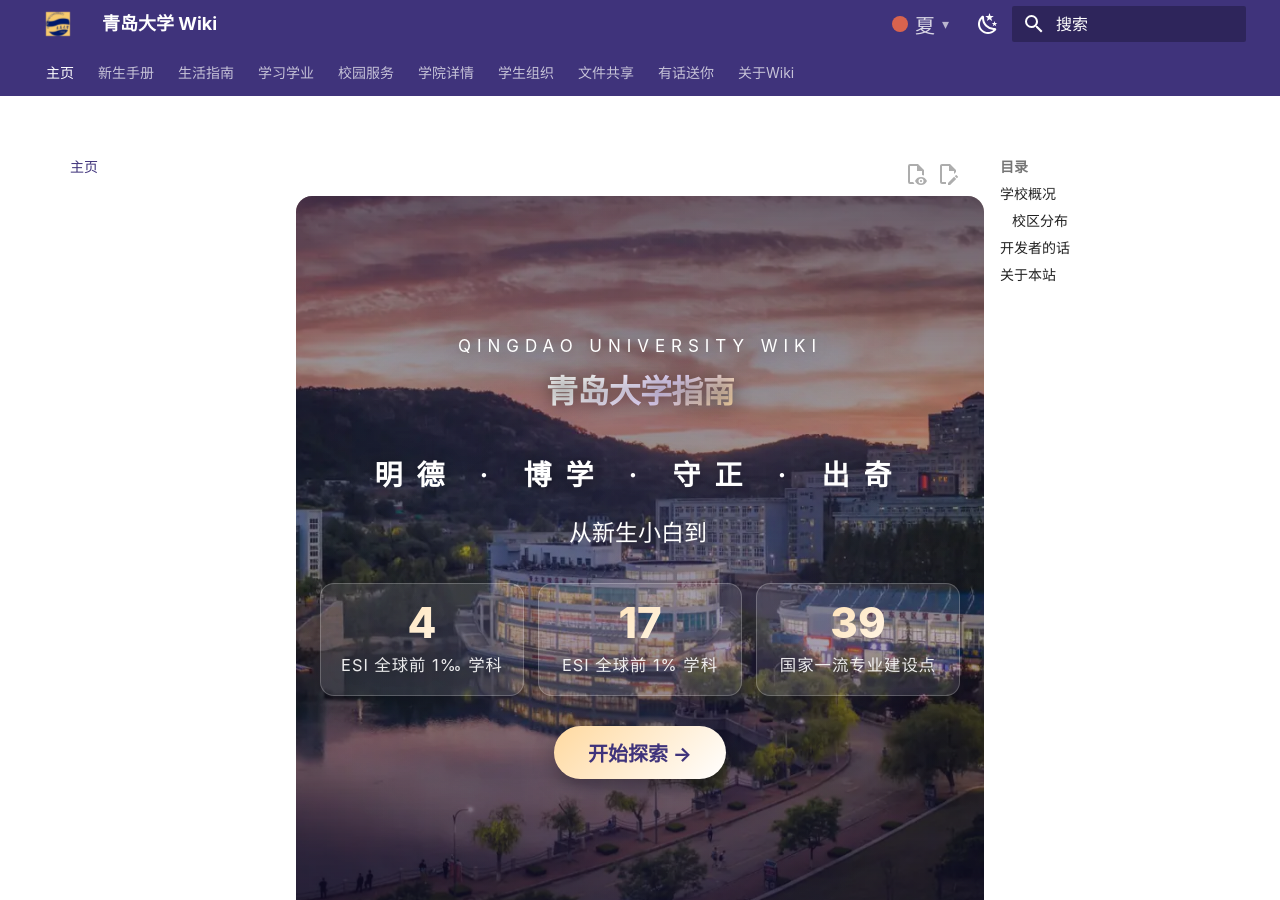
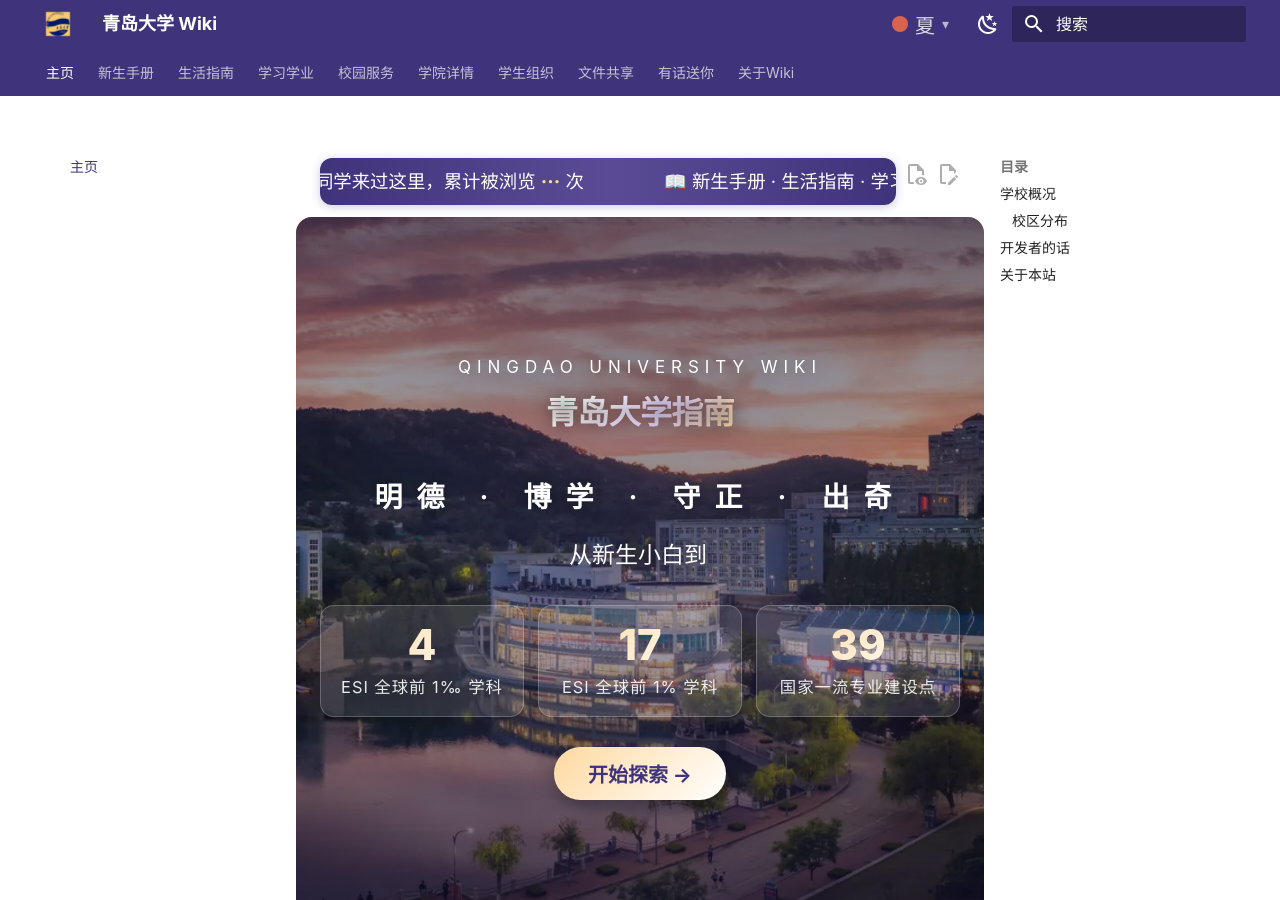
Before and after one commit to IceofTea/QDU-Wiki, an MkDocs documentation site: the page built from docs/index.md, in a window 1280 px wide and 900 px high. Built offline with MkDocs 1.6.1 and Material for MkDocs 9.7.7, drawn with Linux system fonts in a browser that asks for light colours; comment, search, counter and statistics services are not loaded.

Commit message:
新增计数器功能

```diff
--- a/docs/index.md
+++ b/docs/index.md
@@ -1,3 +1,18 @@
+<div class="visit-bar" id="visit-bar">
+  <div class="visit-bar__track">
+    <div class="visit-bar__group">
+      <span class="visit-bar__msg">👋 欢迎来到青岛大学 Wiki，已有 <b data-counter="uv">···</b> 位同学来过这里，累计被浏览 <b data-counter="pv">···</b> 次</span>
+      <span class="visit-bar__msg">📖 新生手册 · 生活指南 · 学习学业 · 校园服务，过来人的真心话，都在这里</span>
+    </div>
+    <div class="visit-bar__group">
+      <span class="visit-bar__msg">👋 欢迎来到青岛大学 Wiki，已有 <b data-counter="uv">···</b> 位同学来过这里，累计被浏览 <b data-counter="pv">···</b> 次</span>
+      <span class="visit-bar__msg">📖 新生手册 · 生活指南 · 学习学业 · 校园服务，过来人的真心话，都在这里</span>
+    </div>
+  </div>
+  <span id="busuanzi_value_site_uv" hidden></span>
+  <span id="busuanzi_value_site_pv" hidden></span>
+</div>
+
 <div class="hero">
 
 <img class="hero-bg" src="assets/spring.webp" data-seasonal alt="校园四季" />
--- /dev/null
+++ b/docs/javascripts/visit-counter.js
@@ -0,0 +1,56 @@
+// 主页滚动统计栏：读取 Vercount（兼容不蒜子标签）统计值，填充到滚动栏并缓存，
+// 兼容 navigation.instant 返回主页时回填，外部统计服务不可用时优雅降级为占位符。
+(function () {
+  'use strict';
+
+  var STORAGE_KEY = 'qdu-wiki-visit-v1';
+  var MAX_TRIES = 24; // 轮询上限约 12s，等待 Vercount 首次返回
+
+  var last = null;
+
+  function restore() {
+    try {
+      var raw = sessionStorage.getItem(STORAGE_KEY);
+      if (raw) last = JSON.parse(raw);
+    } catch (e) { last = null; }
+  }
+
+  function readValue(id) {
+    var el = document.getElementById(id);
+    if (!el) return '';
+    return (el.textContent || '').trim();
+  }
+
+  function apply() {
+    var pv = readValue('busuanzi_value_site_pv');
+    var uv = readValue('busuanzi_value_site_uv');
+
+    if (pv && uv) {
+      last = { pv: pv, uv: uv };
+      try { sessionStorage.setItem(STORAGE_KEY, JSON.stringify(last)); } catch (e) {}
+    }
+    if (!last) return;
+
+    document.querySelectorAll('[data-counter="pv"]').forEach(function (el) {
+      el.textContent = last.pv;
+    });
+    document.querySelectorAll('[data-counter="uv"]').forEach(function (el) {
+      el.textContent = last.uv;
+    });
+  }
+
+  var started = false;
+  function start() {
+    if (started) return;
+    started = true;
+    var tries = 0;
+    var timer = setInterval(function () {
+      apply();
+      if (++tries >= MAX_TRIES) clearInterval(timer);
+    }, 500);
+  }
+
+  restore();
+  document.addEventListener('DOMContentLoaded', start);
+  document.addEventListener('DOMContentSwitch', function () { restore(); apply(); });
+})();
--- a/docs/stylesheets/extra.css
+++ b/docs/stylesheets/extra.css
@@ -193,6 +193,43 @@
   }
 }
 
+/* ========== 主页访问统计滚动栏 ========== */
+.visit-bar {
+  position: relative;
+  overflow: hidden;
+  border-radius: 12px;
+  margin: 4px 0 12px;
+  color: #fff;
+  background: linear-gradient(90deg, #3F337B, #5B4B96 50%, #3F337B);
+  box-shadow: 0 2px 10px rgba(63, 51, 123, 0.25);
+}
+.visit-bar__track {
+  display: flex;
+  width: max-content;
+  animation: visit-scroll 26s linear infinite;
+}
+.visit-bar:hover .visit-bar__track {
+  animation-play-state: paused;
+}
+.visit-bar__group {
+  display: flex;
+  align-items: center;
+  white-space: nowrap;
+}
+.visit-bar__msg {
+  padding: 9px 0;
+  margin-right: 80px;
+  font-size: 0.92rem;
+}
+.visit-bar__msg b {
+  color: #ffd9a0;
+  font-weight: 800;
+}
+@keyframes visit-scroll {
+  from { transform: translateX(0); }
+  to   { transform: translateX(-50%); }
+}
+
 /* ========== 主页 Hero ========== */
 .hero {
   position: relative;
@@ -373,6 +410,13 @@
 
 /* 小屏适配 */
 @media screen and (max-width: 720px) {
+  .visit-bar {
+    margin: 4px 0 10px;
+  }
+  .visit-bar__msg {
+    font-size: 0.84rem;
+    margin-right: 48px;
+  }
   .hero {
     min-height: 68vh;
     border-radius: 12px;
--- a/mkdocs.yml
+++ b/mkdocs.yml
@@ -82,6 +82,8 @@
 extra_javascript:
   - javascripts/season-switcher.js
   - javascripts/home-hero.js
+  - javascripts/visit-counter.js
+  - https://vercount.one/js
 markdown_extensions:
   - md_in_html
   - pymdownx.tilde
```
Also changed, not shown: prompt/AGENT-GUIDE.md (+14 -0 lines).
